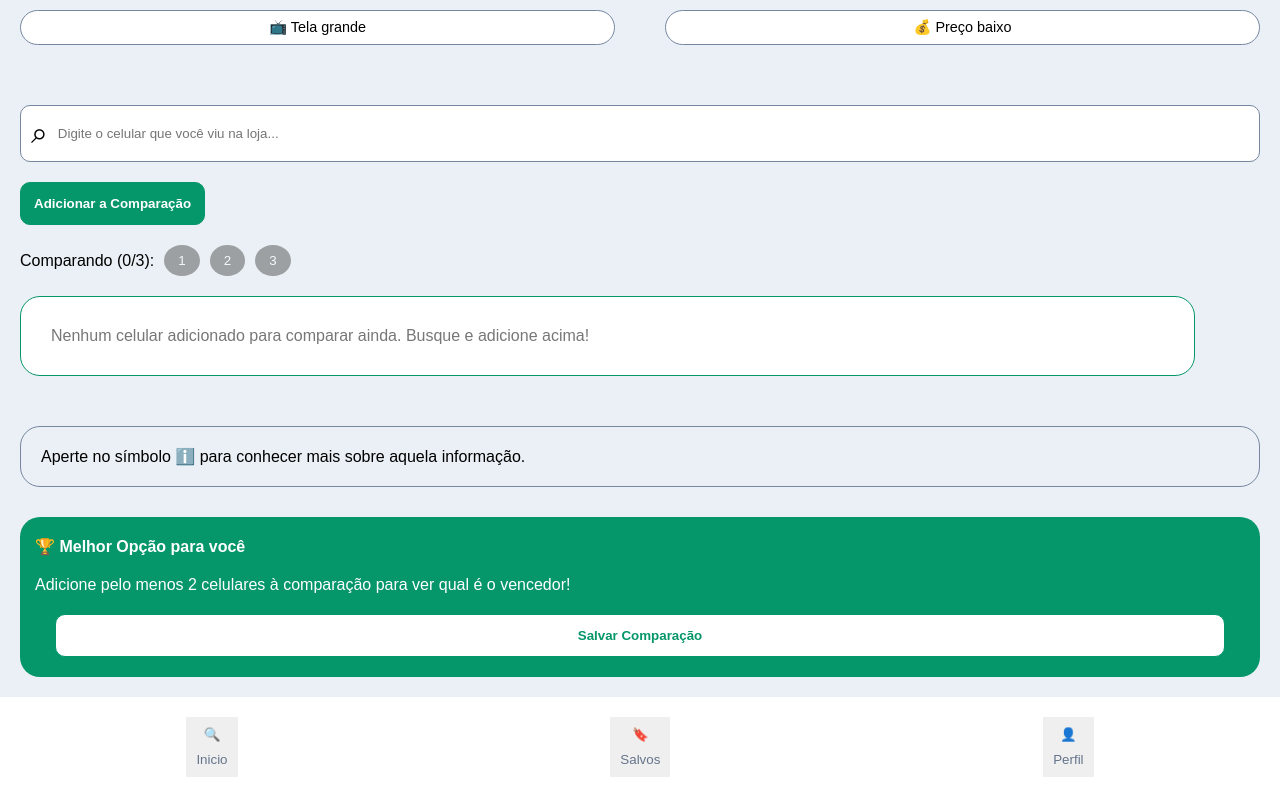
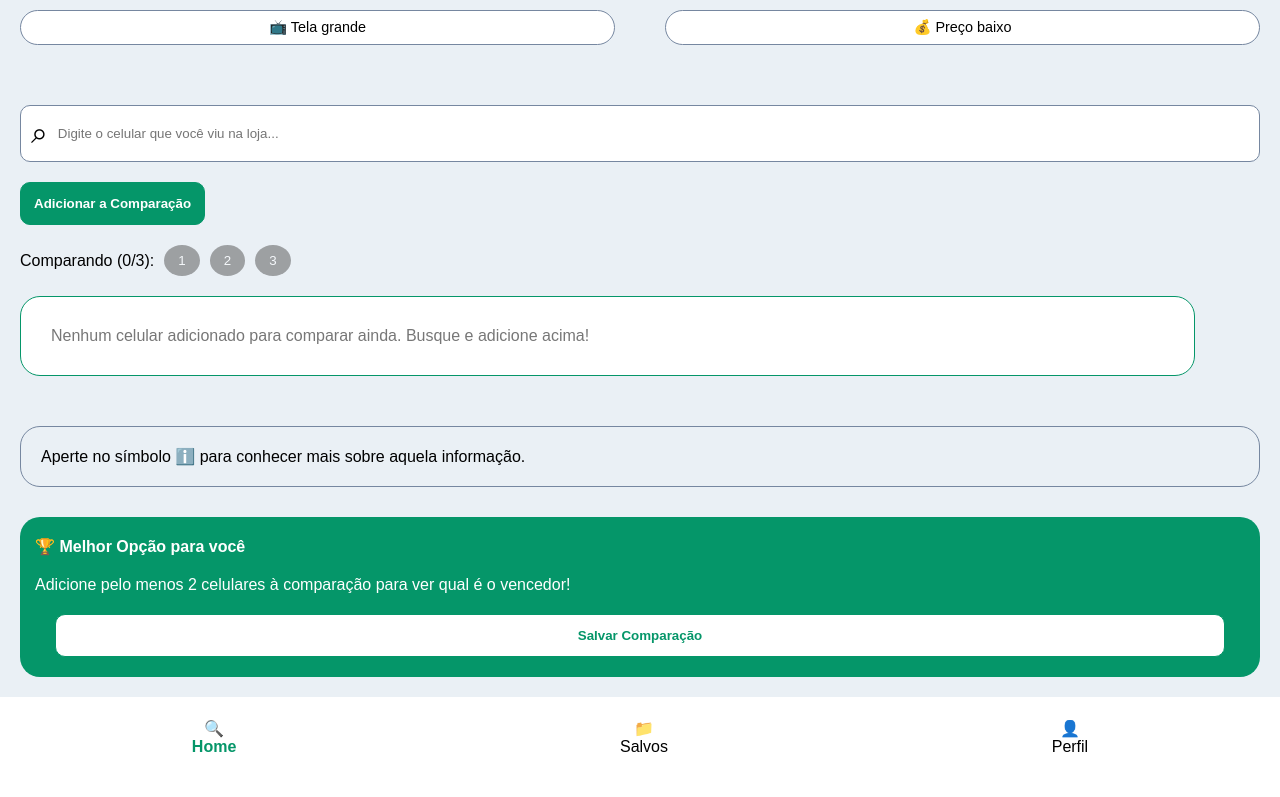
Before and after one commit to DiogoSouza268/TechFacil, an Angular app: page /home in a window 1280 px wide. Shown: the part 569-1366 px from the top of the page. Built offline with nearby package versions, Linux system fonts and the light colour scheme.

Commit message:
feat: substitui botões por links de navegação no menu e ajusta rotas

```diff
--- a/src/app/app.routes.ts
+++ b/src/app/app.routes.ts
@@ -11,6 +11,7 @@ export const routes: Routes = [
     {path: "home", component: Home},
     {path: "login", component: Login},
     {path: "perfil", component: Perfil},
-    {path: "salvos", component: Salvos}
+    {path: "salvos", component: Salvos},
+    {path: '**', redirectTo: 'home' }
 
 ];
--- a/src/app/componentes/menu/menu.css
+++ b/src/app/componentes/menu/menu.css
@@ -2,18 +2,20 @@
     background-color: white;
     display: flex;
     justify-content: space-around;
-    padding: 20px 0px;
+    align-items: center;
+    height: 80px;
     margin-top: 20px;
 }
 
-button{
-    border: none;
+a{
+    text-decoration: none;
+    display: flex;
+    flex-direction: column;
+    align-items: center;
+    color: black;
 }
 
-.botoes{
-    display: flex;
-    flex-direction: column;
-    padding: 10px;
-    gap: 10px;
-    color: var(--cor-texto);
+a.active {
+    color: var(--verde-primario);
+    font-weight: bold;
 }
--- a/src/app/componentes/menu/menu.html
+++ b/src/app/componentes/menu/menu.html
@@ -1,23 +1,18 @@
 <div id="menu">
-    <button>
-        <div class="botoes">
-            <span>&#x1F50D;</span>
-            <p>Inicio</p>
-        </div>
-    </button>
 
-    <button>
-        <div class="botoes">
-            <span>&#x1F516;</span>
-            <p>Salvos</p>
-        </div>
-    </button>
+    <a routerLink="/home" routerLinkActive="active" >
+        <span>&#x1F50D;</span>
+        <p>Home</p>
+    </a>
 
-    <button>
-        <div class="botoes">
-            <span>&#x1F464;</span>
-            <p>Perfil</p>
-        </div>
-    </button>
+    <a routerLink="/salvos" routerLinkActive="active" >
+        <span>📁</span>
+        <p>Salvos</p>
+    </a>
+
+    <a routerLink="/perfil" routerLinkActive="active">
+        <span>👤</span>
+        <p>Perfil</p>
+    </a>
 
 </div>
--- a/src/app/componentes/menu/menu.ts
+++ b/src/app/componentes/menu/menu.ts
@@ -1,8 +1,9 @@
 import { Component } from '@angular/core';
+import { RouterLink, RouterLinkActive } from '@angular/router';
 
 @Component({
   selector: 'app-menu',
-  imports: [],
+  imports: [RouterLink, RouterLinkActive],
   templateUrl: './menu.html',
   styleUrl: './menu.css',
 })
```
